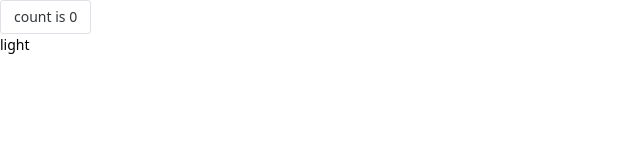
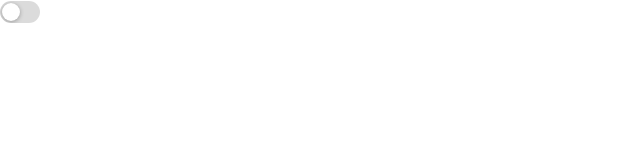
Before and after one commit to barwe/biosmart, a Vue app: page / in a window 1280 px wide. Shown: the top 160 px of the page, without its empty margins (0-640 px from the left). Built offline with nearby package versions, Linux system fonts and the light colour scheme.

Commit message:
明暗主题切换

```diff
--- a/package.json
+++ b/package.json
@@ -27,6 +27,7 @@
     "useTabs": false,
     "tabWidth": 2,
     "endOfLine": "lf",
+    "printWidth": 120,
     "singleQuote": true,
     "arrowParens": "avoid",
     "trailingComma": "es5",
--- a/src/App.vue
+++ b/src/App.vue
@@ -1,3 +1,22 @@
 <template>
-  <router-view />
+  <n-config-provider :theme="themeStore.theme" :theme-overrides="themeStore.themeOverrides">
+    <n-back-top :right="20" :bottom="20" />
+    <n-global-style />
+    <router-view />
+  </n-config-provider>
 </template>
+
+<script setup lang="ts">
+import { nextTick, provide, ref } from 'vue'
+import { NConfigProvider, NGlobalStyle, NBackTop } from 'naive-ui'
+import { useThemeStore } from '@/store/site/theme'
+
+const themeStore = useThemeStore()
+
+const alive = ref(true)
+const reload = () => {
+  alive.value = false
+  nextTick(() => (alive.value = true))
+}
+provide('reload', reload)
+</script>
--- a/src/pages/index.vue
+++ b/src/pages/index.vue
@@ -1,15 +1,10 @@
 <script setup lang="ts">
-import { ref } from 'vue'
-import { NButton } from 'naive-ui'
+import { NSwitch } from 'naive-ui'
 import { useThemeStore } from '@/store/site/theme'
 
-const count = ref(0)
 const themeStore = useThemeStore()
 </script>
 
 <template>
-  <div>
-    <n-button @click="count++">count is {{ count }}</n-button>
-    <div>{{ themeStore.theme }}</div>
-  </div>
+  <n-switch v-model:value="themeStore.dark" />
 </template>
--- a/src/store/site/theme.ts
+++ b/src/store/site/theme.ts
@@ -1,8 +1,18 @@
 import { defineStore } from 'pinia'
 import { computed, ref } from 'vue'
+import { darkTheme, lightTheme, GlobalThemeOverrides } from 'naive-ui'
+
+const lightThemeOverrides: GlobalThemeOverrides = {
+  common: { primaryColor: '#7e72f2' },
+}
+
+const darkThemeOverrides: GlobalThemeOverrides = {
+  common: { primaryColor: '#7e72f2' },
+}
 
 export const useThemeStore = defineStore('site-theme', () => {
   const dark = ref(false)
-  const theme = computed(() => (dark.value ? 'dark' : 'light'))
-  return { dark, theme }
+  const theme = computed(() => (dark.value ? darkTheme : lightTheme))
+  const themeOverrides = computed(() => (dark.value ? darkThemeOverrides : lightThemeOverrides))
+  return { dark, theme, themeOverrides }
 })
```
